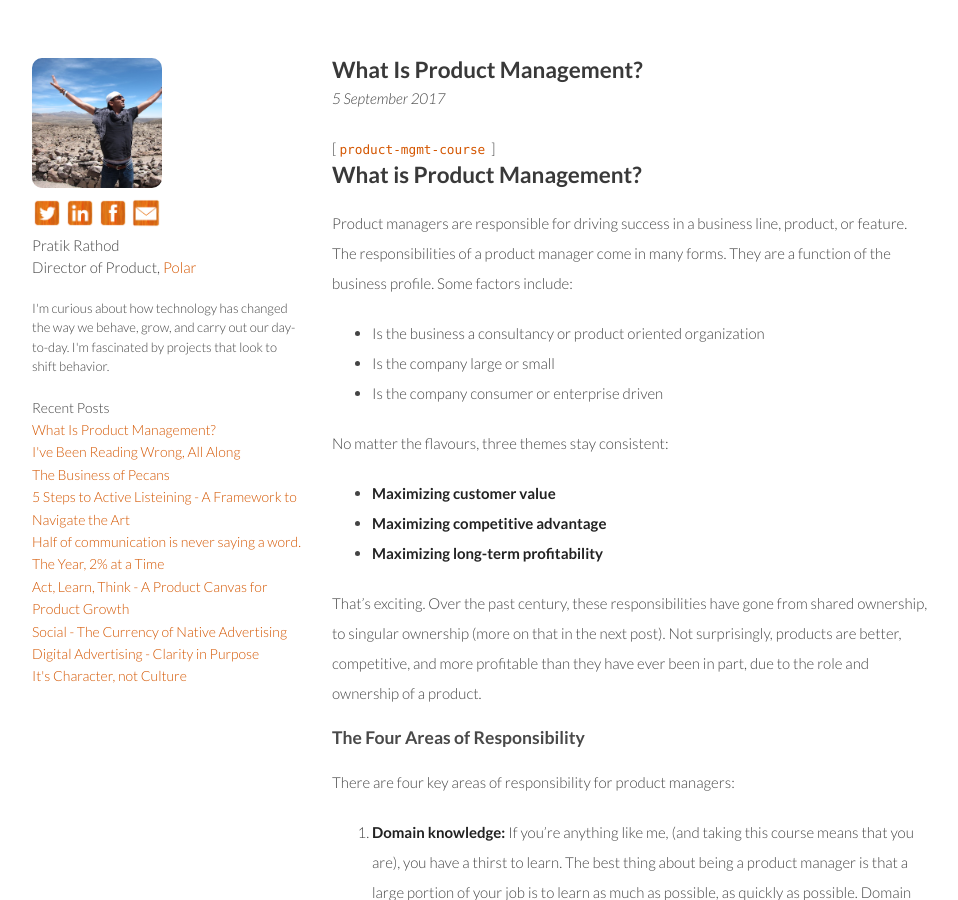
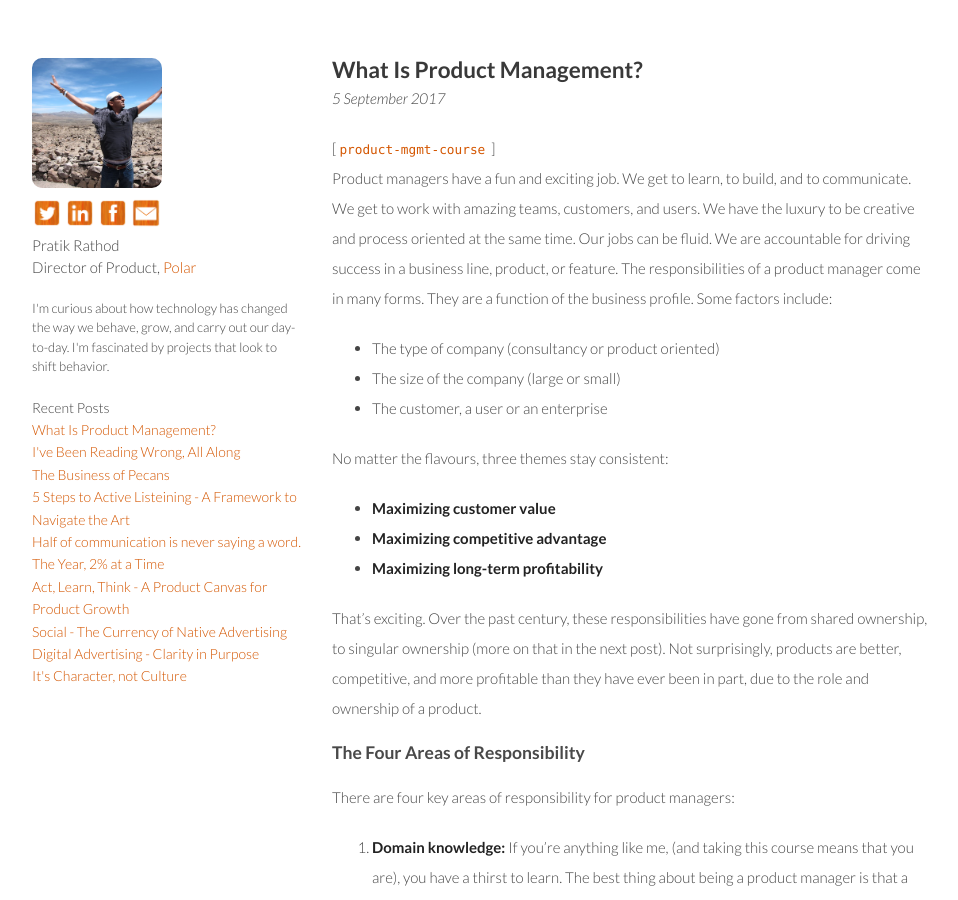
Before and after one commit to p2rathod/p2rathod.github.io, a Jekyll site: the page built from _posts/2017-09-05-productmgmtcourse-whatis.md, in a window 1280 px wide and 900 px high. Shown: the whole window, without its empty margins (158-1116 px from the left). Built offline with Jekyll 4.4.1, drawn with Linux system fonts in a browser that asks for light colours.

Commit message:
typo fix

```diff
--- a/_posts/2017-09-05-productmgmtcourse-whatis.md
+++ b/_posts/2017-09-05-productmgmtcourse-whatis.md
@@ -5,13 +5,11 @@ category: long-form
 tags: product-mgmt-course
 ---
 
-## What is Product Management?
+Product managers have a fun and exciting job. We get to learn, to build, and to communicate. We get to work with amazing teams, customers, and users. We have the luxury to be creative and process oriented at the same time. Our jobs can be fluid. We are accountable for driving success in a business line, product, or feature. The responsibilities of a product manager come in many forms. They are a function of the business profile. Some factors include:
 
-
-Product managers are responsible for driving success in a business line, product, or feature. The responsibilities of a product manager come in many forms. They are a function of the business profile. Some factors include:
-* Is the business a consultancy or product oriented organization
-* Is the company large or small
-* Is the company consumer or enterprise driven
+* The type of company (consultancy or product oriented)
+* The size of the company (large or small)
+* The customer, a user or an enterprise
 
 No matter the flavours, three themes stay consistent:
 
```
